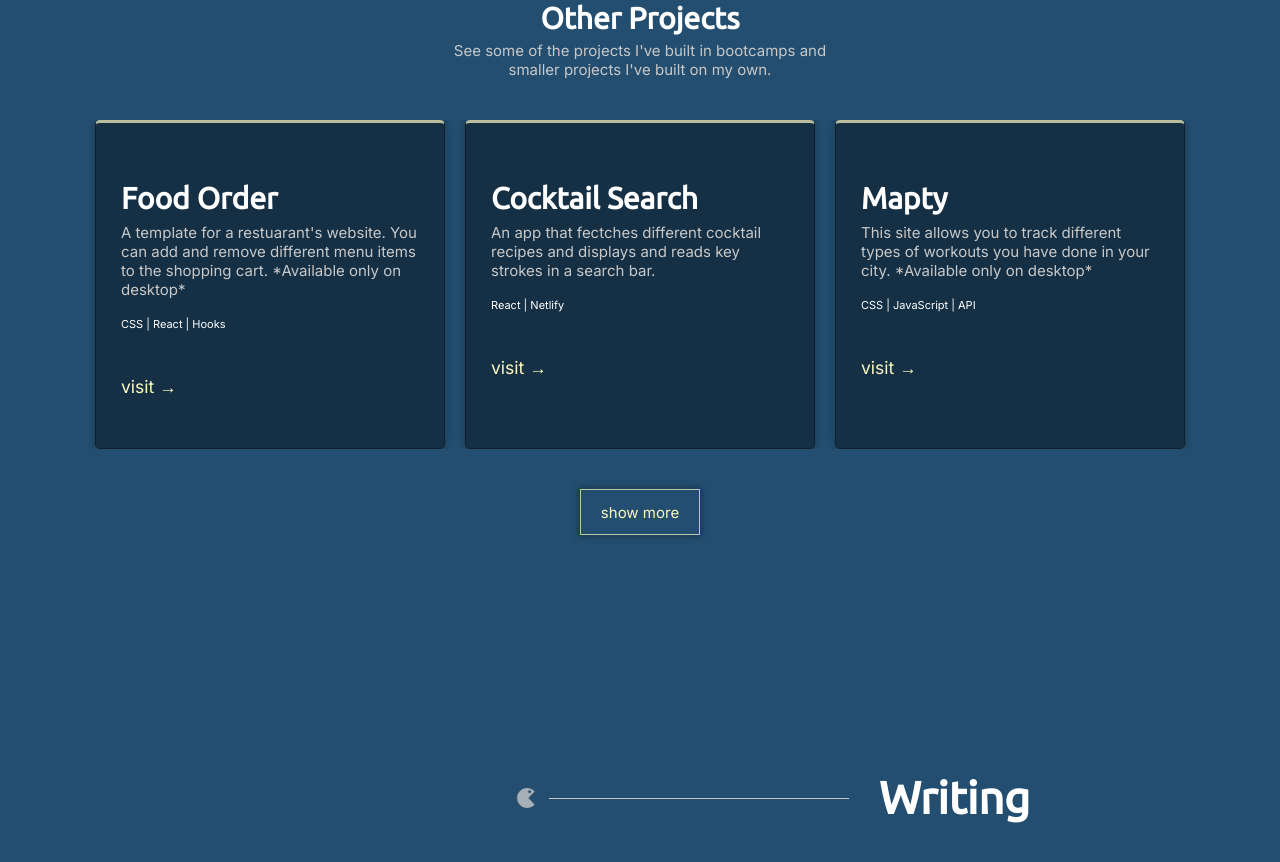
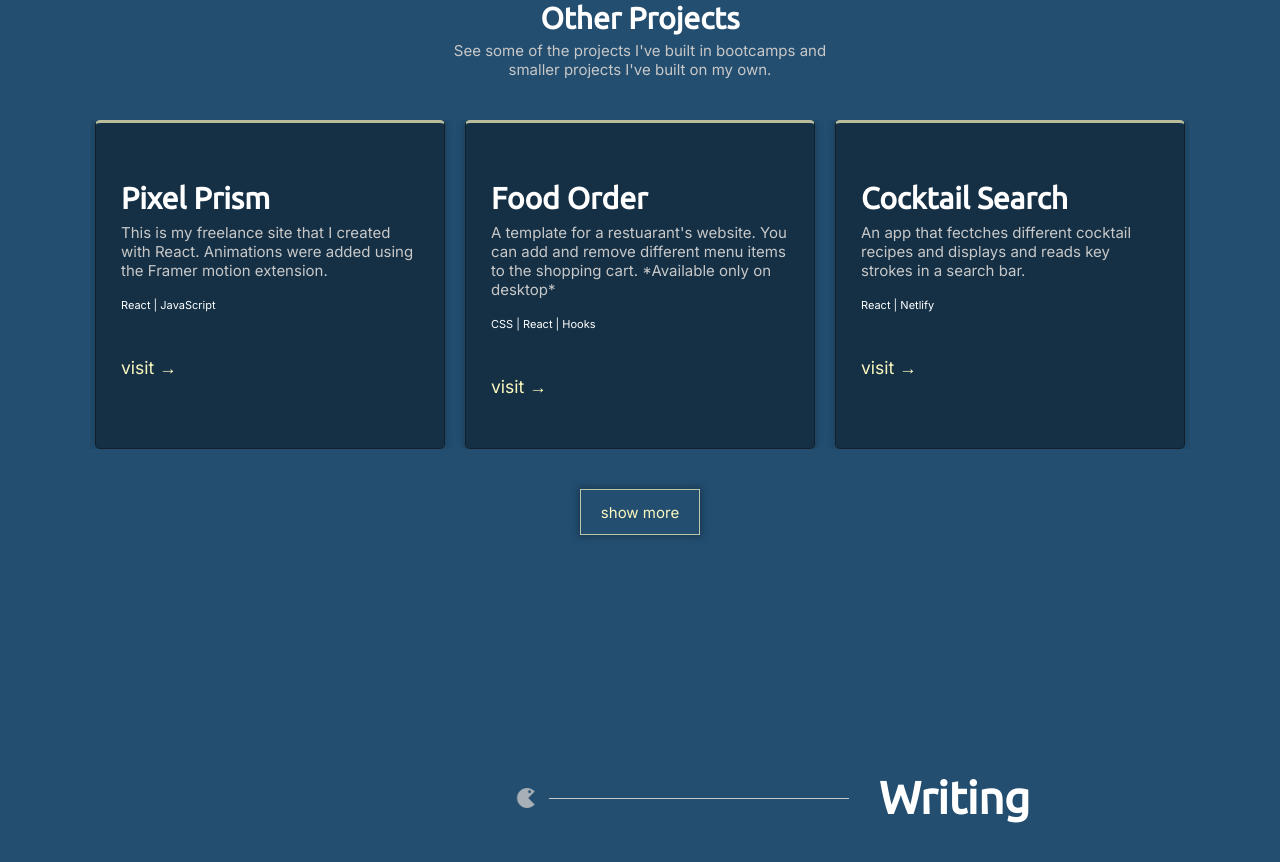
Before and after one commit to atrain42/react-portfolio, a React (Create React App) app: page / in a window 1280 px wide. Shown: the part 3360-4222 px from the top of the page. Built offline with nearby package versions, Linux system fonts and the light colour scheme.

Commit message:
site updates

```diff
--- a/src/components/CourseCard/CourseCard.js
+++ b/src/components/CourseCard/CourseCard.js
@@ -7,46 +7,46 @@ import SingleProject from "./SingleProject.js";
 
 const projects = [
   {
+    title: "Pixel Prism",
+    info: "This is my freelance site that I created with React. Animations were added using the Framer motion extension.",
+    technologies: "React | JavaScript ",
+    id: 1,
+    destination: "https://www.pixelprism.dev/",
+  },
+  {
     title: "Food Order",
     info: "A template for a restuarant's website. You can add and remove different menu items to the shopping cart. *Available only on desktop*",
     technologies: "CSS | React | Hooks  ",
-    id: 4,
+    id: 2,
     destination: "https://react-food-order-amax.netlify.app/",
   },
   {
     title: "Cocktail Search",
     info: "An app that fectches different cocktail recipes and displays and reads key strokes in a search bar.",
     technologies: "React | Netlify",
-    id: 5,
+    id: 3,
     destination: "https://cocktails-react-amax.netlify.app/",
   },
   {
     title: "Mapty",
     info: "This site allows you to track different types of workouts you have done in your city. *Available only on desktop*",
     technologies: "CSS | JavaScript | API  ",
-    id: 6,
+    id: 4,
     destination: "https://javascriptcourse-mapty.netlify.app/",
   },
   {
     title: "Matching Game",
     info: "A matching game created using React. Click the cards and see how many tries it takes you.",
     technologies: "React",
-    id: 7,
+    id: 5,
     destination: "https://matching-game-app.netlify.app/",
   },
   {
     title: "Forkify",
     info: "This site allows you to search food key words and it displays a list of results. *Available only on desktop*",
     technologies: "CSS | JavaScript | MVC ",
-    id: 1,
+    id: 6,
     destination: "https://austin-max-forkify.netlify.app/",
-  },
-  {
-    title: "Pixel Prism",
-    info: "This is my freelance site that I created with React. Animations were added using the Framer motion extension.",
-    technologies: "React | JavaScript ",
-    id: 3,
-    destination: "https://pixel-prism.netlify.app/",
   },
 ];
 
--- a/src/components/CourseCard/SingleProject.js
+++ b/src/components/CourseCard/SingleProject.js
@@ -12,6 +12,7 @@ const SingleProject = ({ title, info, technologies, destination }) => {
       className={classes.singleProject}
       ref={ref}
       style={{
+        transform: isInView ? "none" : "translateY(-20px)",
         opacity: isInView ? 1 : 0,
         transition: "all 0.9s cubic-bezier(0.17, 0.55, 0.55, 1)",
       }}
```
